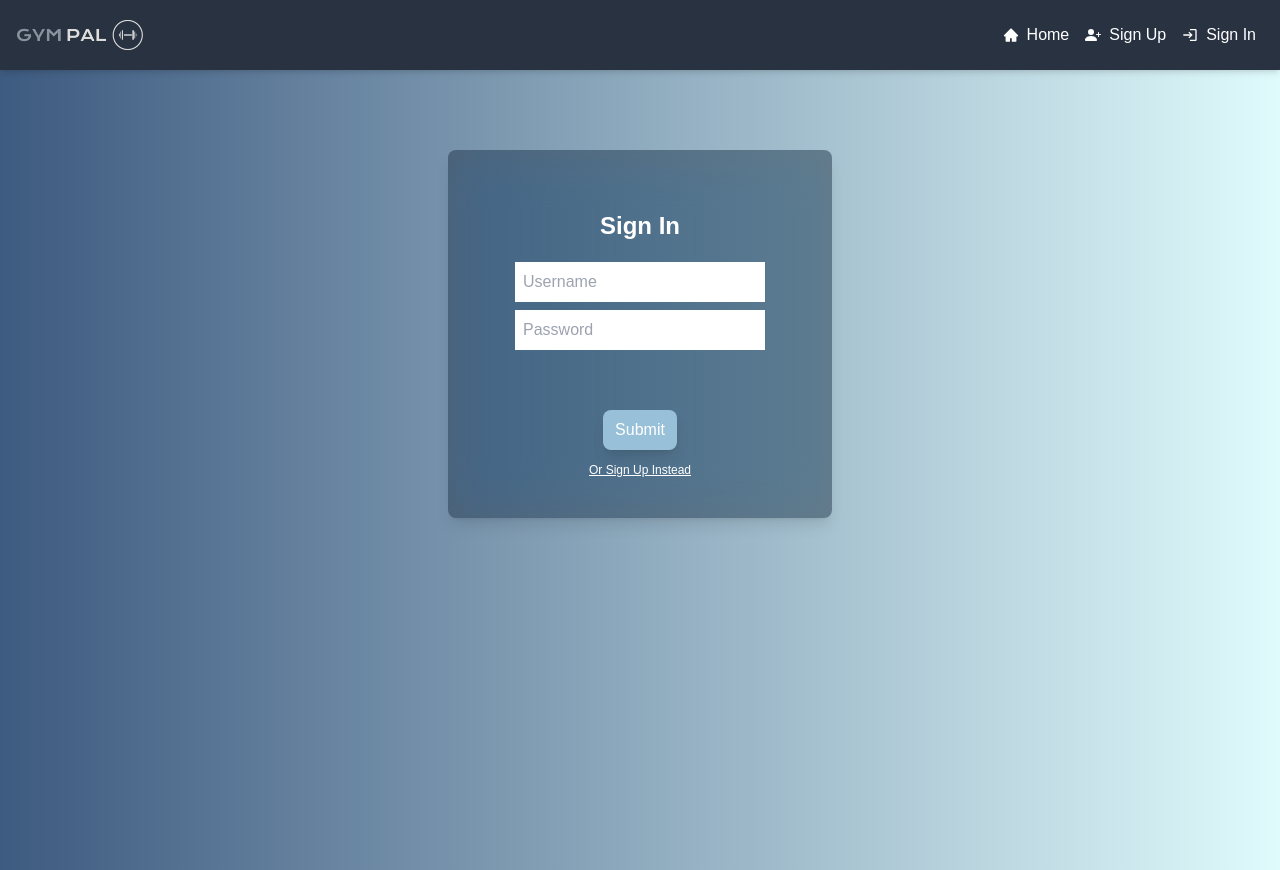
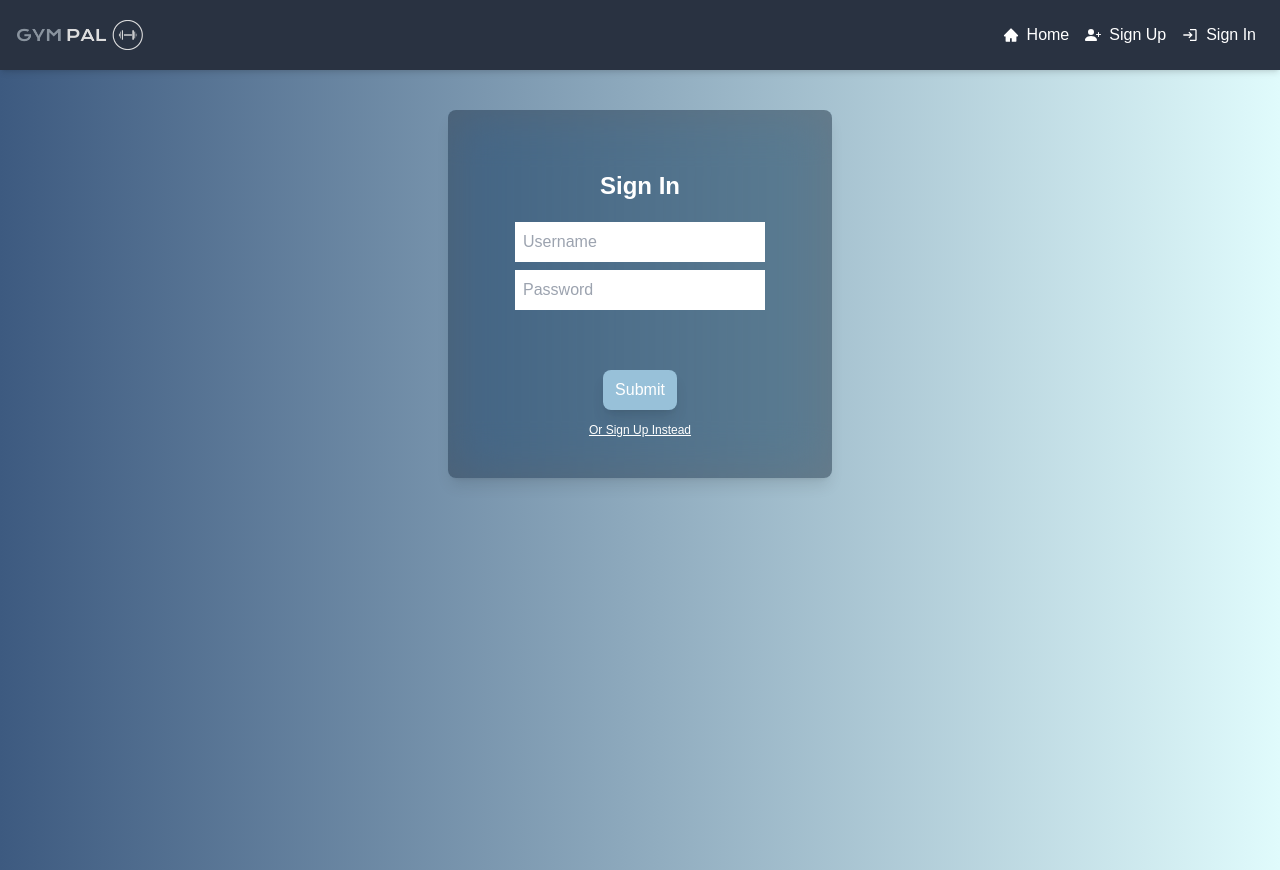
Before and after one commit to SammyG1996/gym_pal, a React (Create React App) app: page /signin in a window 1280 px wide. Built offline with nearby package versions, Linux system fonts and the light colour scheme; no server answers; what tailwindcss-animated would draw is missing.

Commit message:
updated style

```diff
--- a/src/components/Form.tsx
+++ b/src/components/Form.tsx
@@ -13,7 +13,7 @@ const Form = () => {
     console.log(location.pathname)
   return (
     <div className='flex justify-center w-full h-screen animate-fade-up animate-once animate-duration-1000 animate-ease-out animate-normal animate-fill-forwards'>
-      <div className='max-w-[1000px] pt-10'>
+      <div className='max-w-[1000px]'>
 
         {location.pathname === "/signin" && <SignInForm />}
         {location.pathname === "/signup" && <SignUpForm />}
```
